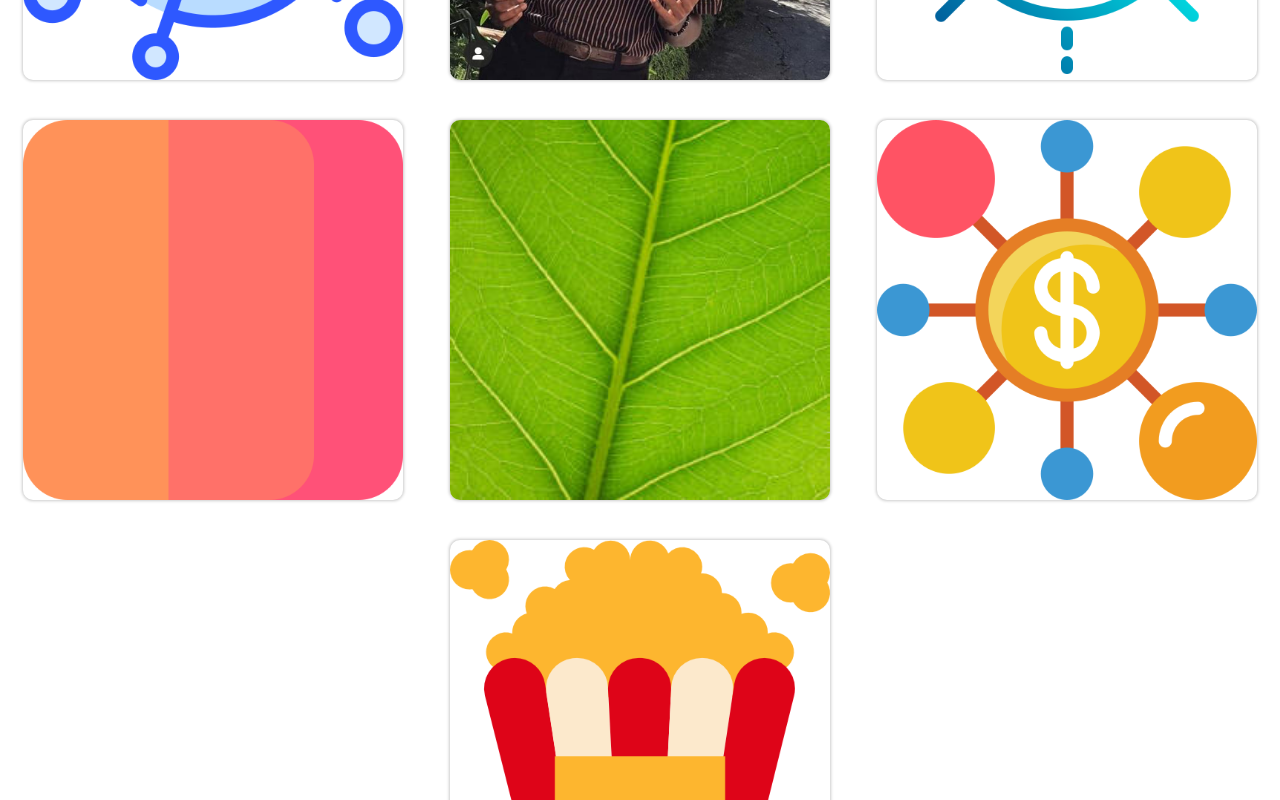
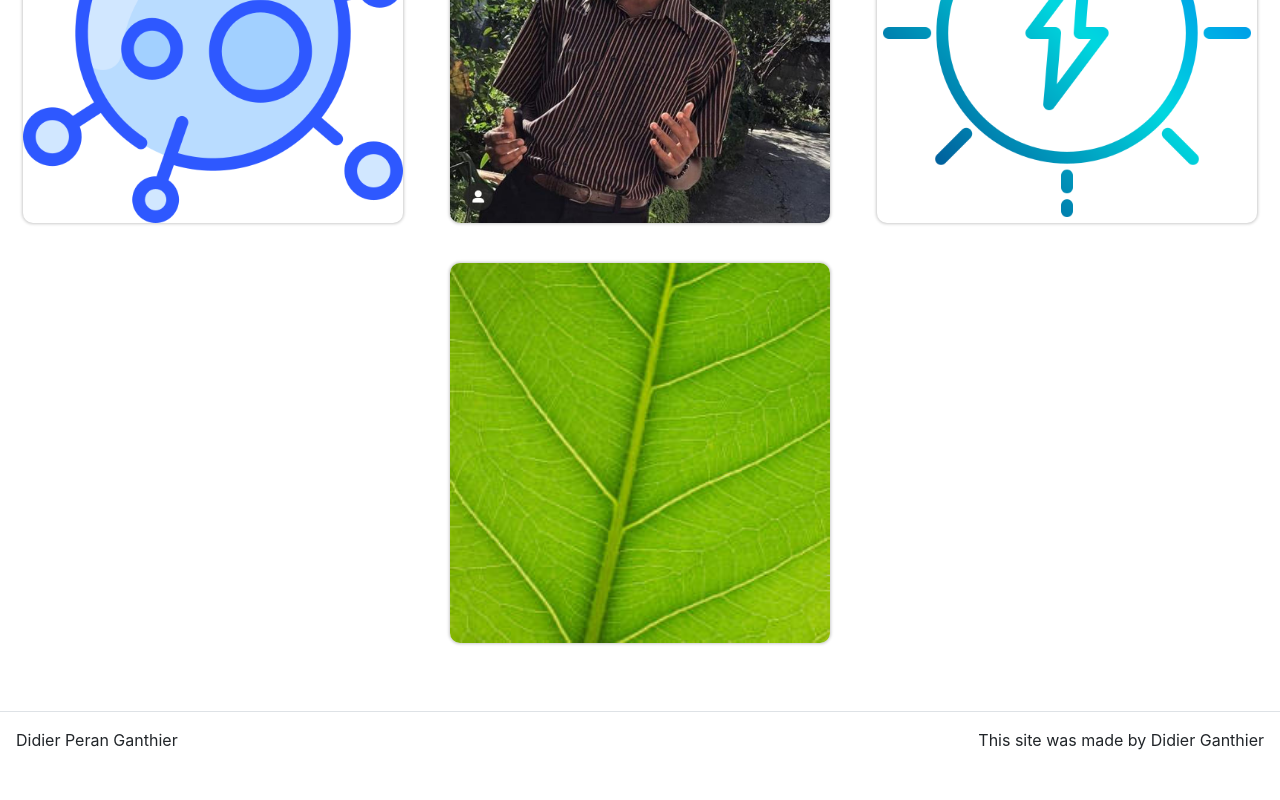
Before and after one commit to didierganthier/portfolio, a React (Create React App) app: page / in a window 1280 px wide. Shown: the part 660-1460 px from the top of the page. After the commit the page ends 1428 px from the top, so only its background shows below. Built offline with nearby package versions, Linux system fonts and the light colour scheme.

Commit message:
subtitle not showing issue solved

```diff
--- a/src/App.js
+++ b/src/App.js
@@ -52,7 +52,7 @@ class App extends React.Component {
             </Navbar.Collapse>
           </Navbar>
           <Route exact path="/portfolio" component={() => (<Redirect to='/' />)} />
-          <Route exact path="/"  render={() => <HomePage title={this.state.home.title} subTitle={this.state.home.subTitle} text={this.state.home.text} />} />
+          <Route exact path="/"  render={() => <HomePage title={this.state.home.title} subtitle={this.state.home.subtitle} text={this.state.home.text} />} />
           <Route path="/about" render={() => <AboutPage title={this.state.about.title} />} />
           <Route path="/contact" render={() => <ContactPage title={this.state.contact.title} />} />
 
--- a/src/components/Carousel.js
+++ b/src/components/Carousel.js
@@ -43,36 +43,12 @@ class Carousel extends React.Component {
                 },
                 {
                     id: 3,
-                    title: 'Buddies Gram',
-                    subTitle: 'Instagram Clone using Flutter',
-                    imgSrc: buddies,
-                    link: 'https://github.com/didierganthier/buddies_gram',
-                    selected: false
-                },
-                {
-                    id: 4,
                     title: 'Leaf Recognition',
                     subTitle: 'Leaf Recognition Model',
                     imgSrc: leaf,
                     link: 'https://github.com/didierganthier/leaf_recognition',
                     selected: false
                 },
-                {
-                    id: 5,
-                    title: 'Wallet Home',
-                    subTitle: 'Expense Manager Application',
-                    imgSrc: wallet,
-                    link: 'https://github.com/didierganthier/WalletHome',
-                    selected: false
-                },
-                {
-                    id: 6,
-                    title: 'Flickster',
-                    subTitle: 'Movie Trailer Application',
-                    imgSrc: popcorn,
-                    link: 'https://github.com/didierganthier/Flickster-2',
-                    selected: false
-                }
             ]
         }
     }
--- a/src/pages/AboutPage.js
+++ b/src/pages/AboutPage.js
@@ -1,8 +1,9 @@
 import React from 'react';
+import Hero from '../components/Hero';
 
 function AboutPage(props) {
     return (
-        <p>{props.title}</p>
+        <Hero title={props.title}/>
     );
 }
 
```
